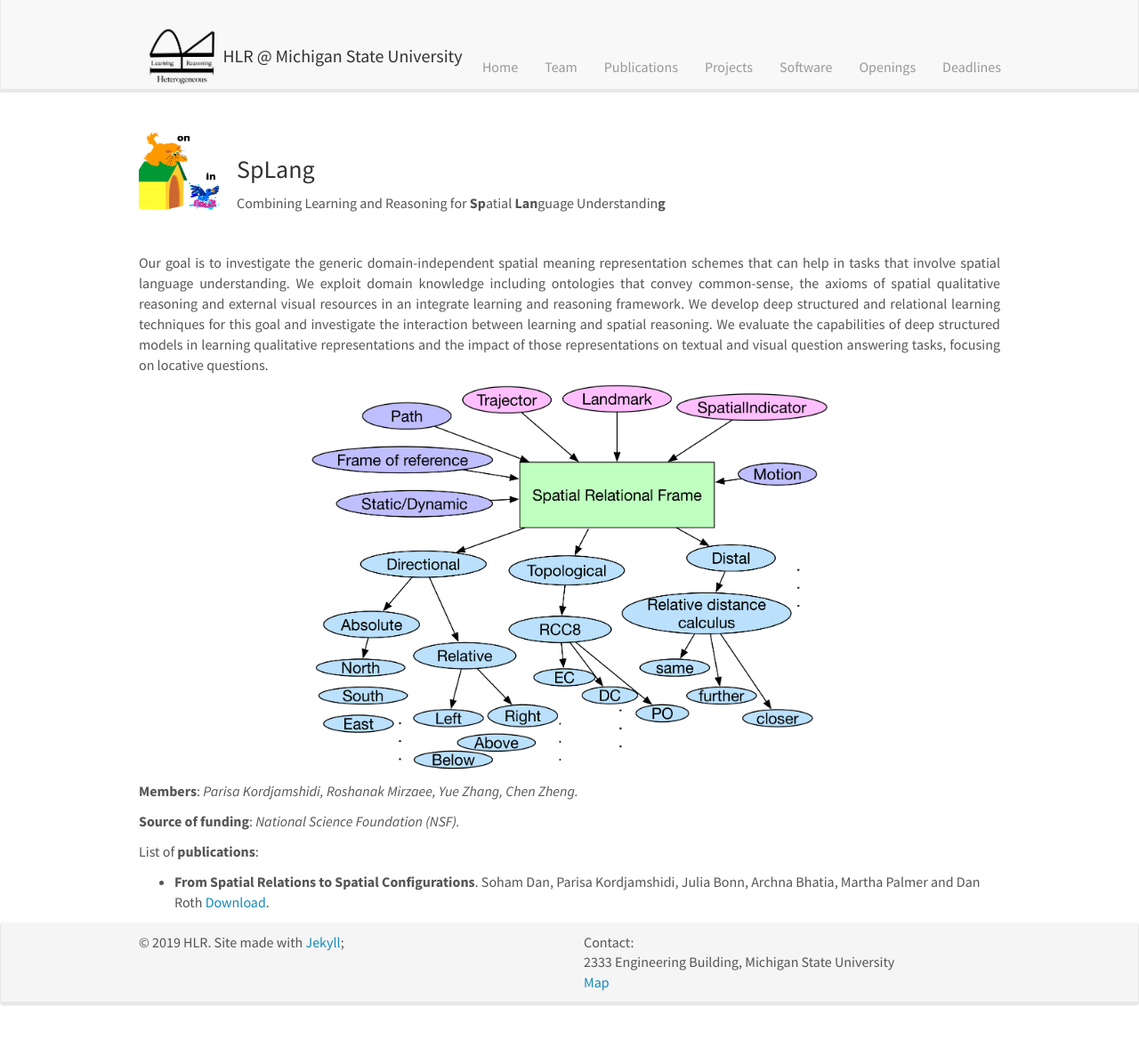
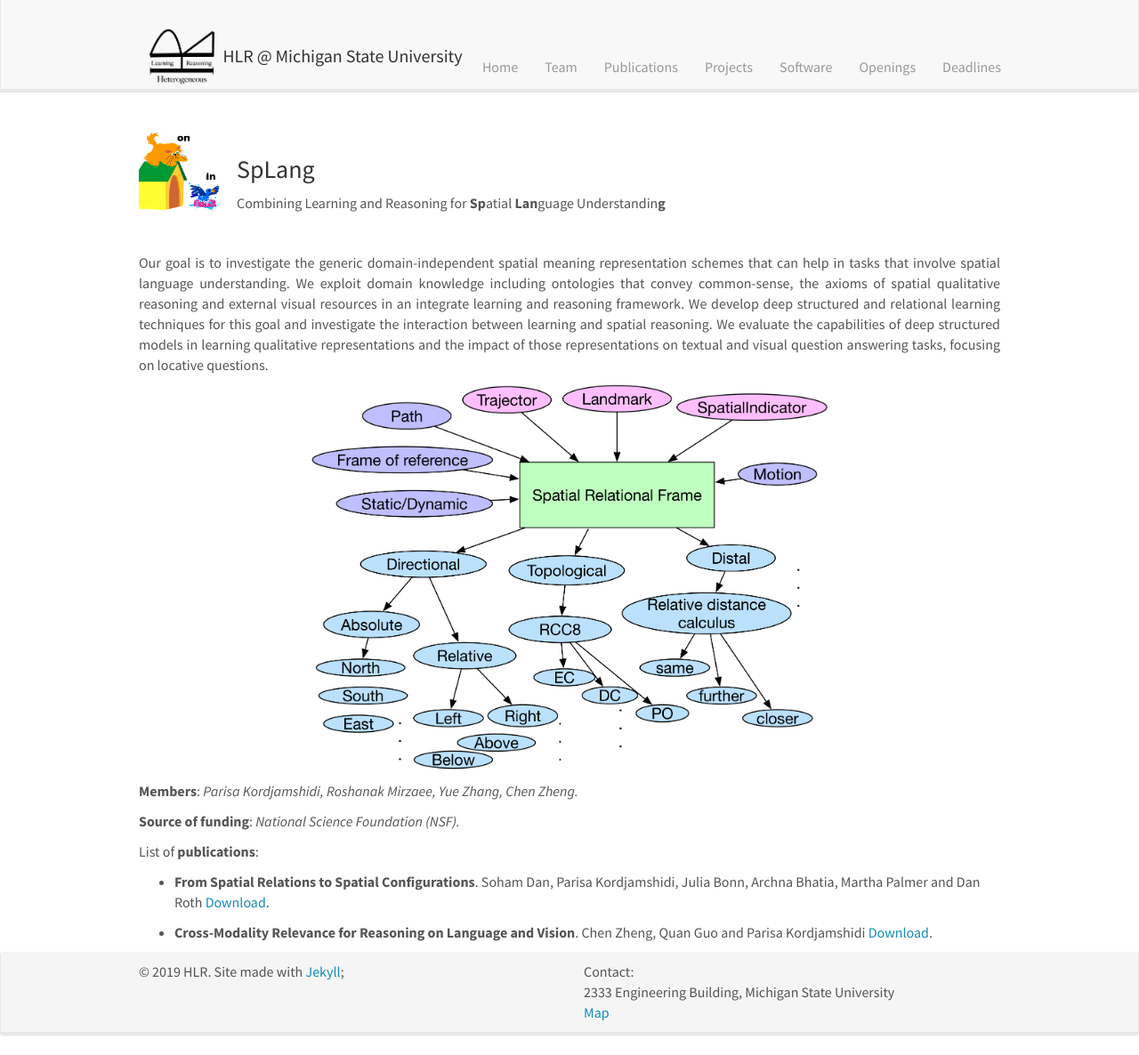
Before and after one commit to HLR/HLR.github.io, a Jekyll site: the page built from _pages/splang.md, in a window 1280 px wide and 1186 px high. Shown: the whole window at 89% size. Built offline with Jekyll 4.4.1, drawn with Linux system fonts in a browser that asks for light colours; nearby versions of some CDN libraries.

Commit message:
Update projects.yml

```diff
--- a/_data/projects.yml
+++ b/_data/projects.yml
@@ -33,3 +33,6 @@
     - title: "From Spatial Relations to Spatial Configurations"
       authors: Soham Dan, Parisa Kordjamshidi, Julia Bonn, Archna Bhatia, Martha Palmer and Dan Roth
       link: https://www.aclweb.org/anthology/2020.lrec-1.717.pdf
+    - title: "Cross-Modality Relevance for Reasoning on Language and Vision"
+      authors: Chen Zheng, Quan Guo and Parisa Kordjamshidi
+      link: https://www.aclweb.org/anthology/2020.acl-main.683/
```
